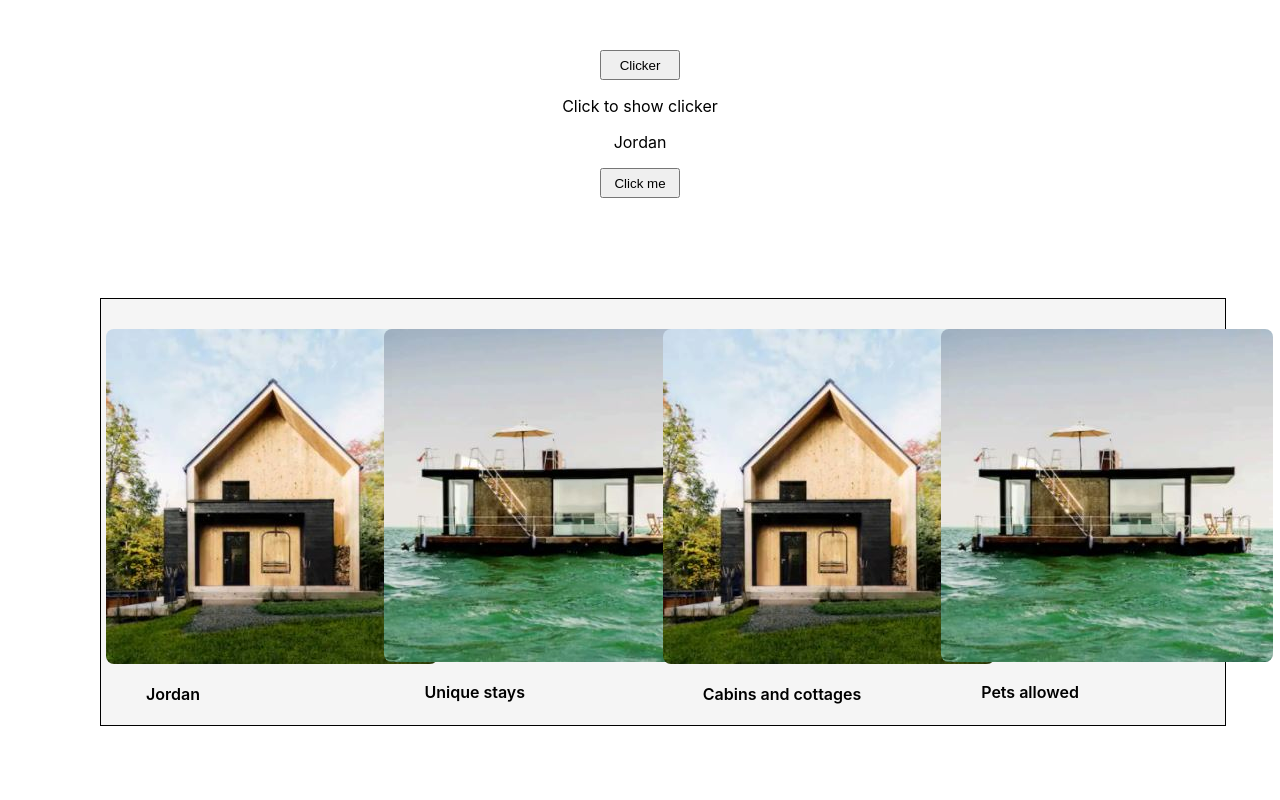
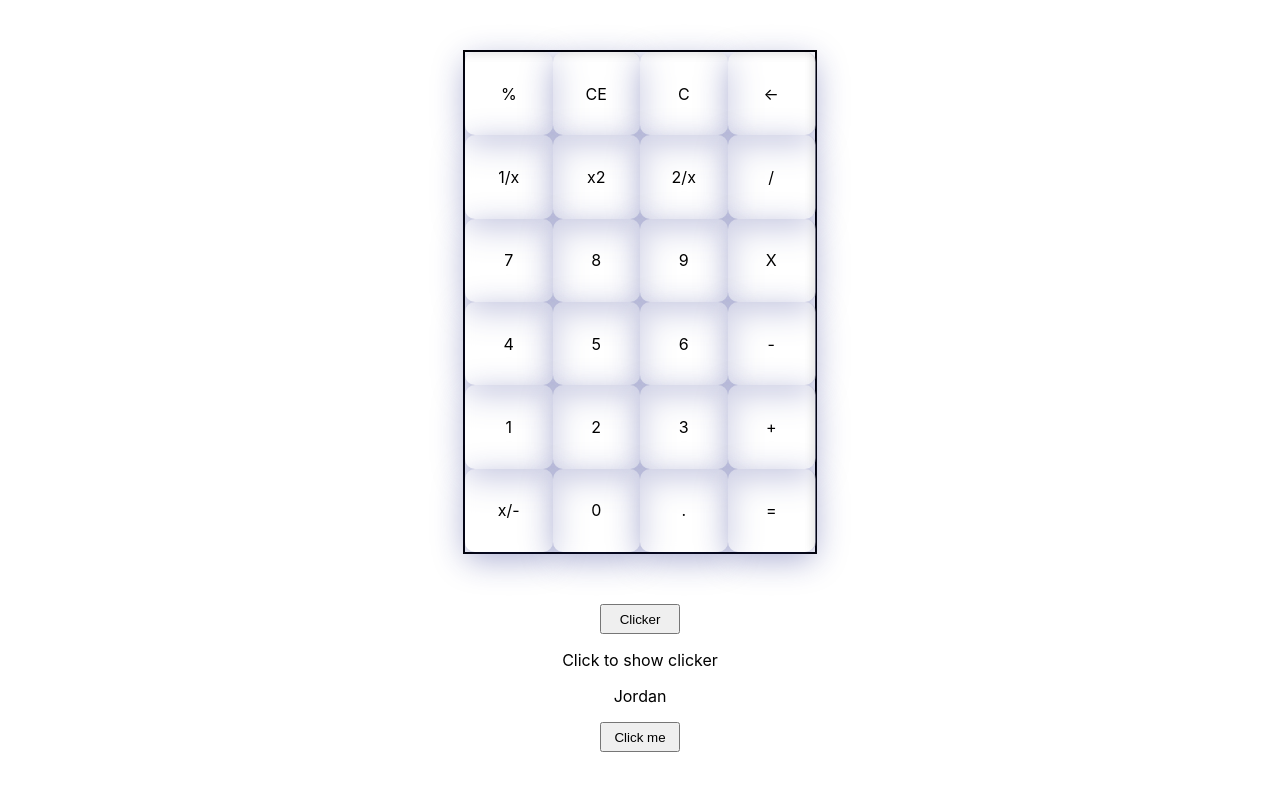
Before and after one commit to JMCromp/M48-React-Intro, a React (Create React App) app: page / in a window 1280 px wide. Shown: the top 800 px of the page. Built offline with nearby package versions, Linux system fonts and the light colour scheme; the HTML template or start-up script is replaced by a standard one.

Commit message:
Added calculator example

```diff
--- a/src/App.js
+++ b/src/App.js
@@ -7,6 +7,7 @@ import Statetest from './components/Statetest';
 import Clicker from './components/Clicker';
 import Mapexample from './components/Mapexample';
 import Componentmapping from './components/Componentmapping';
+import Calculator from './components/Calculator';
 import { useState } from 'react';
 
 function App() {
@@ -16,11 +17,14 @@ function App() {
   const [showClicker, setShowClicker] = useState(false);
   const [mappingExample, setMappingExample] = useState(
     [
-      {title: "Mapped component 1", text: "some text for 1"},
-      {title: "Mapped component 2", text: "some text for 2"},
-      {title: "Mapped component 3", text: "some text for 3"},
-      {title: "Mapped component 4", text: "some text for 4"}
+      { title: "Mapped component 1", text: "some text for 1" },
+      { title: "Mapped component 2", text: "some text for 2" },
+      { title: "Mapped component 3", text: "some text for 3" },
+      { title: "Mapped component 4", text: "some text for 4" }
     ]
+  );
+  const [calculatorButtons, setCalculatorButton] = useState(
+    ["%", "CE", "C", "<-", "1/x", "x2", "2/x", "/", "7", "8", "9", "X", "4", "5", "6", "-", "1", "2", "3", "+", "x/-", "0", ".", "="]
   );
 
   const changeSomething = () => {
@@ -37,6 +41,8 @@ function App() {
 
   return (
     <div className="App">
+      <Calculator data={calculatorButtons} function={setCalculatorButton}/>
+
       <button onClick={displayClicker}>Clicker</button>
 
       {/* { bool ? ifTrueDoThis : ifFalseDoThis } */}
@@ -55,7 +61,7 @@ function App() {
 
       {/* Example of component mapping, imagine that in use for the BBC cards */}
       {mappingExample.map((value, index) => {
-        return <Componentmapping key={index} title={value.title} text={value.text}/>
+        return <Componentmapping key={index} title={value.title} text={value.text} />
       })}
       <Mapexample />
     </div>
--- /dev/null
+++ b/src/components/Calculator.js
@@ -0,0 +1,20 @@
+import './calculator.css'
+
+const Calculator = (props) => {
+    return (
+        <div className="calculator-parent">
+            {props.data.map(
+                (value) => {
+                    return (
+                        <div className="calculator-child">
+                            <p>{value}</p>
+                        </div>
+                    );
+                }
+            )
+            }
+        </div>
+    );
+}
+
+export default Calculator;
--- /dev/null
+++ b/src/components/calculator.css
@@ -0,0 +1,23 @@
+.calculator-parent {
+    display: flex;
+    flex-wrap: wrap;
+    width: 350px;
+    height: 500px;
+    border: 2px solid black;
+    margin: 0 auto;
+    margin-bottom: 50px;
+}
+
+.calculator-child {
+    display: flex;
+    justify-content: center;
+    align-items: center;
+    text-align: center;
+    width: 25%;
+    height: 16.66%;
+    background: rgba( 255, 255, 255, 0.25 );
+    box-shadow: 0 8px 32px 0 rgba( 31, 38, 135, 0.37 );
+    backdrop-filter: blur( 4px );
+    -webkit-backdrop-filter: blur( 4px );
+    border-radius: 10px;
+}
```
